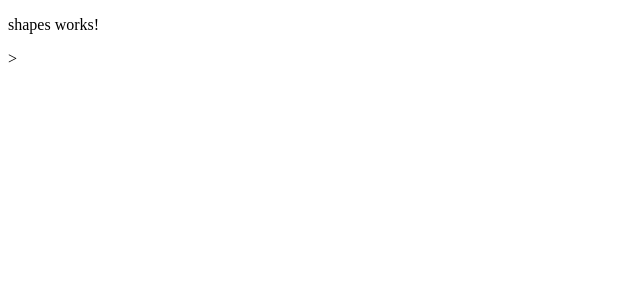
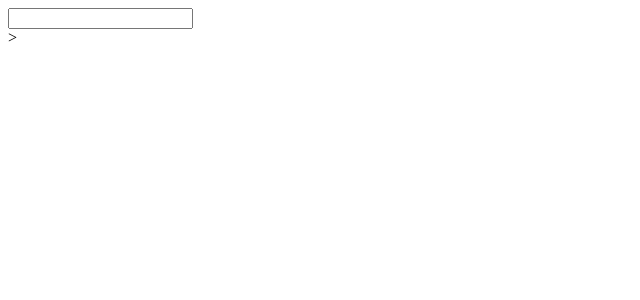
Before and after one commit to JokkeGitHub/geometri, an Angular app: page / in a window 1280 px wide. Shown: the top 300 px of the page, without its empty margins (0-640 px from the left). Built offline with nearby package versions, Linux system fonts and the light colour scheme.

Commit message:
Trying to figure out the numeric user inputs

```diff
--- a/src/app/classes/shape.ts
+++ b/src/app/classes/shape.ts
@@ -1,5 +1,7 @@
+import { Input } from "@angular/core";
+
 class Shape {
-    sideA: number;
+    public sideA: number;
 
     constructor(sideA: number){
         this.sideA = sideA;
@@ -14,15 +16,15 @@ class Shape {
     }
 }
 
-class Square extends Shape {
+export class Square extends Shape {
 
     constructor(sideA: number){
         super(sideA);
     }
 }
 
-class Rectangle extends Shape {
-    sideB: number;
+export class Rectangle extends Shape {
+    public sideB: number;
 
     constructor(sideA: number, sideB: number){
         super(sideA);
@@ -37,9 +39,3 @@ class Rectangle extends Shape {
         return 2*(this.sideA+this.sideB);
     }
 }
-/*
-export abstract class Shape {
-    abstract sideA: number;
-    abstract sideB: number;
-}
-*/
--- a/src/app/shapes/shapes.component.html
+++ b/src/app/shapes/shapes.component.html
@@ -1,11 +1,5 @@
-<p>shapes works!</p>
-<p>
-
-<script>console.log(shape1.getArea());</script>
-</p>
-<!--
-<input [(ngModel)]="inputA">
-<input [(ngModel)]="inputB">
-<button (click)="square.getArea">Get Area</button>
-<h6>{{ square.getArea() }}</h6>
--->
+<div>
+    <input type="number" id="inputA" name="inputA">
+    <!--<label>{{square.}}: </label>
+    <field [type]="field.type" value="{{field.value}}"></field><br><br>-->
+</div>
--- a/src/app/shapes/shapes.component.ts
+++ b/src/app/shapes/shapes.component.ts
@@ -1,6 +1,7 @@
 import { areAllEquivalent } from '@angular/compiler/src/output/output_ast';
 import { Component, OnInit } from '@angular/core';
-//import { Square } from '../classes/square';
+import { Square } from '../classes/shape';
+import { Rectangle } from '../classes/shape';
 
 @Component({
   selector: 'app-shapes',
@@ -8,6 +9,21 @@ import { Component, OnInit } from '@angular/core';
   styleUrls: ['./shapes.component.css']
 })
 export class ShapesComponent implements OnInit {
+  //const inputA: number = (document.getElementById(this.inputA) as HTMLInputElement).value;
+
+  public square: Square[];
+  public rectangle: Rectangle[];
+
+  constructor(){
+    this.square = [new Square (1)] //<HTMLInputElement>document.getElementById("inputA")).value]
+    this.rectangle = [new Rectangle(1,2)]
+  }
+
+  ngOnInit(): void {
+  }
+
+}
+
 
   /*
   inputA: number = 0;
@@ -22,11 +38,3 @@ export class ShapesComponent implements OnInit {
     }
   }
   */
-
-
-  constructor() { }
-
-  ngOnInit(): void {
-  }
-
-}
```
